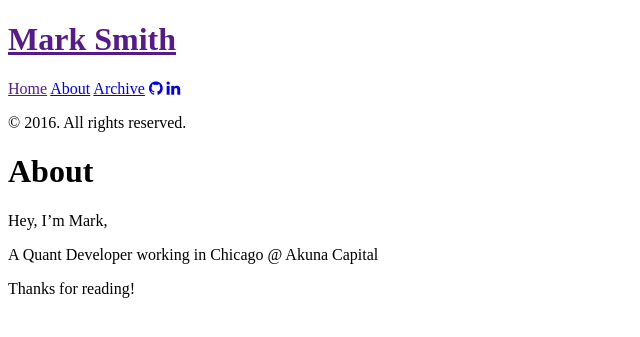
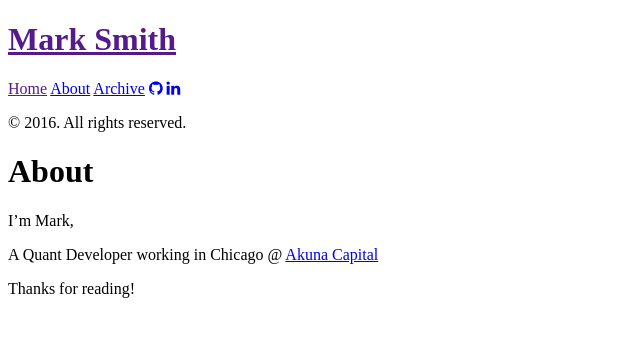
Before and after one commit to markalansmith/markalansmith.github.io, a Jekyll site: the page built from about.md, in a window 1280 px wide. Shown: the top 337 px of the page, without its empty margins (0-640 px from the left). Built offline with Jekyll 4.4.1, drawn with Linux system fonts in a browser that asks for light colours; nearby versions of some CDN libraries.

Commit message:
Updated first post. Updated about

```diff
--- a/about.md
+++ b/about.md
@@ -3,8 +3,9 @@ layout: page
 title: About
 ---
 
-Hey, I'm Mark,
+I'm Mark,
 
-A Quant Developer working in Chicago @ Akuna Capital
+A Quant Developer working in Chicago @ <a href="http://www.akunacapital.com">Akuna Capital</a>
+
 
 Thanks for reading!
```
Also changed, not shown: _posts/2016-12-08-first-post.md (deleted, +0 -6 lines), _posts/2016-12-11-pybind-looping.md (added, +39 -0 lines).
